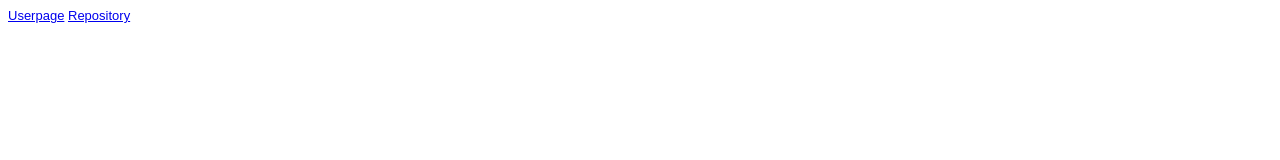
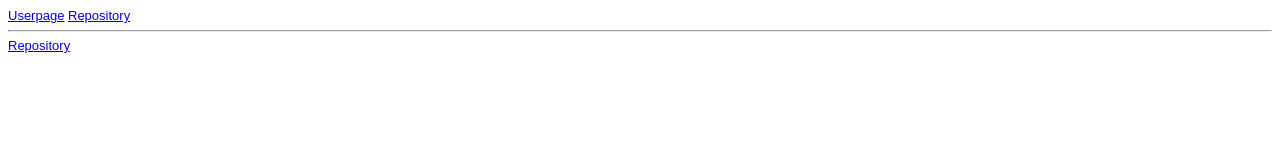
Before and after one commit to dangscha/dangscha.github.io, a plain HTML site: page Steckbrief/steckbrief.htm in a window 1280 px wide. Drawn offline with Linux system fonts and the light colour scheme.

Commit message:
Update steckbrief.htm

```diff
--- a/Steckbrief/steckbrief.htm
+++ b/Steckbrief/steckbrief.htm
@@ -14,6 +14,8 @@ body {
 <body>
 	<a href="https://dangscha.github.io/" target="_blank">Userpage</a>
 	<a href="https://github.com/dangscha/EIA2" target="_blank">Repository</a>
+	<hr>
+	<a href="https://htmlpreview.github.io/?https://github.com/dangscha/EIA2/blob/master/Aufgabe%200/Aufgabe0.html" target="_blank">Repository</a>
 
 
 	<!-- Hier die Links zu den gelösten Aufgaben einstellen, aktuelle oben, alte stehen lassen! Format: Aufgabenbezeichnung, Datum -->
```
